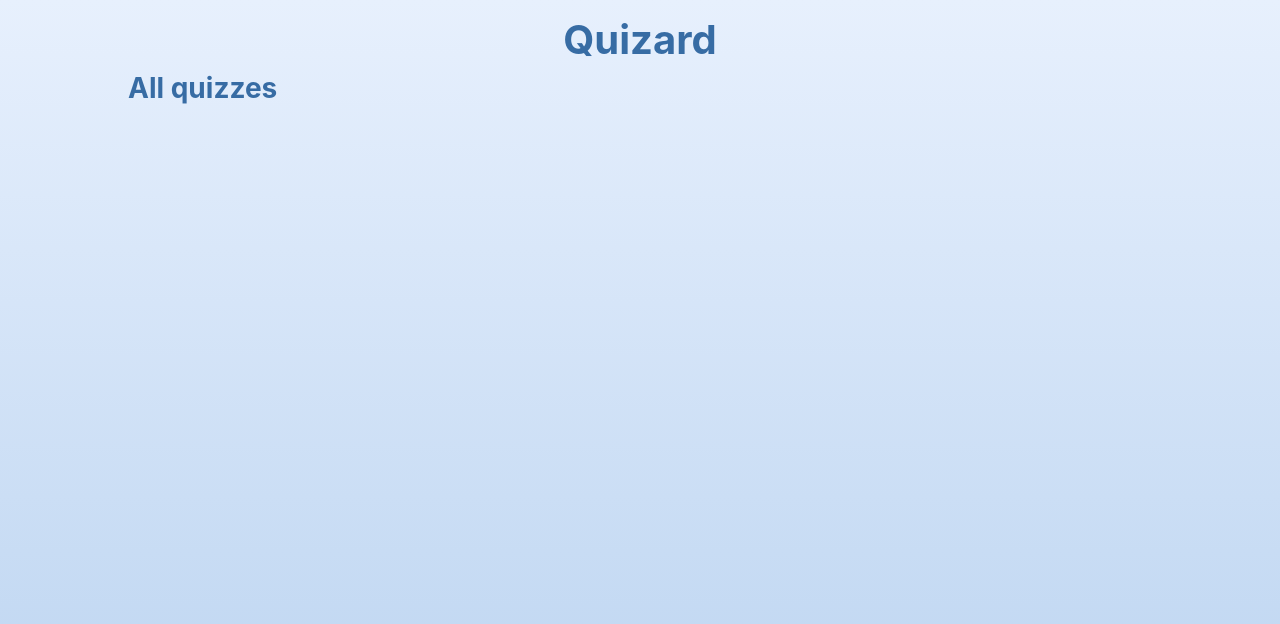
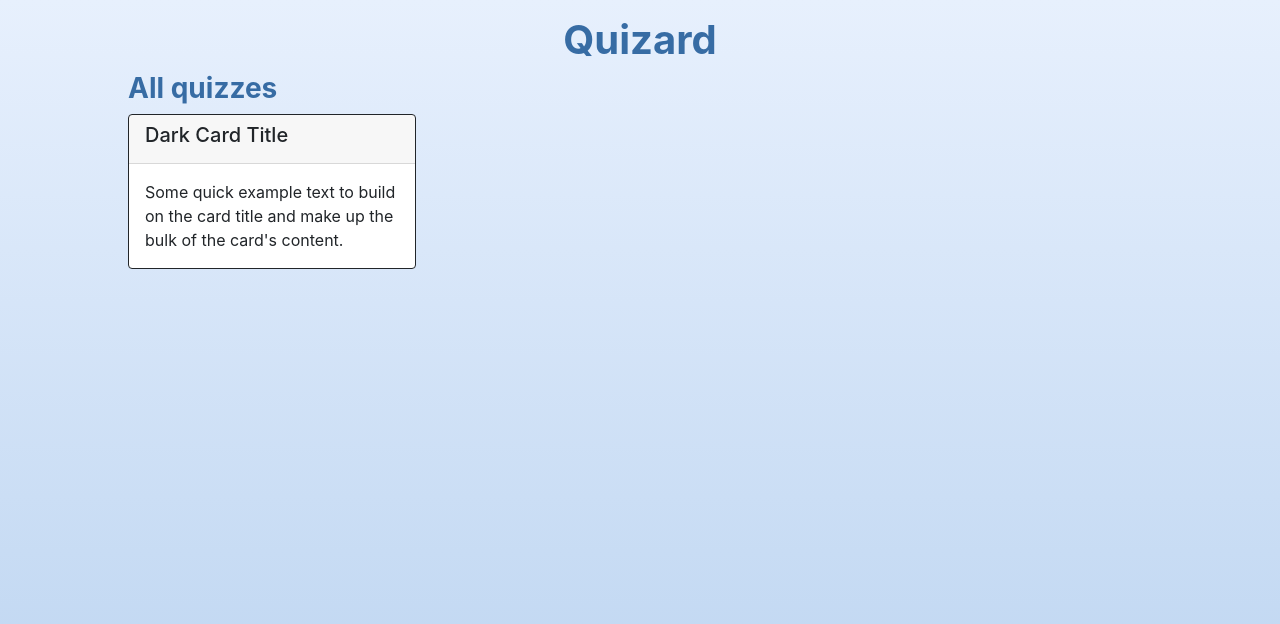
Before and after one commit to Mohamed-Nasr7/quizard, a React (Create React App) app: page / in a window 1280 px wide. Shown: the top 624 px of the page. Built offline with nearby package versions, Linux system fonts and the light colour scheme.

Commit message:
Map through quizzes state and return QuizCard component inside Home.js section element

```diff
--- a/src/pages/Home.js
+++ b/src/pages/Home.js
@@ -8,7 +8,11 @@ function Home() {
   return (
     <div className='home'>
       <h3 className='home__title'>All quizzes</h3>
-      <section className='home__quizzes'></section>
+      <section className='home__quizzes'>
+        {quizzes.map(quiz => (
+          <QuizCard />
+        ))}
+      </section>
     </div>
   );
 }
```
